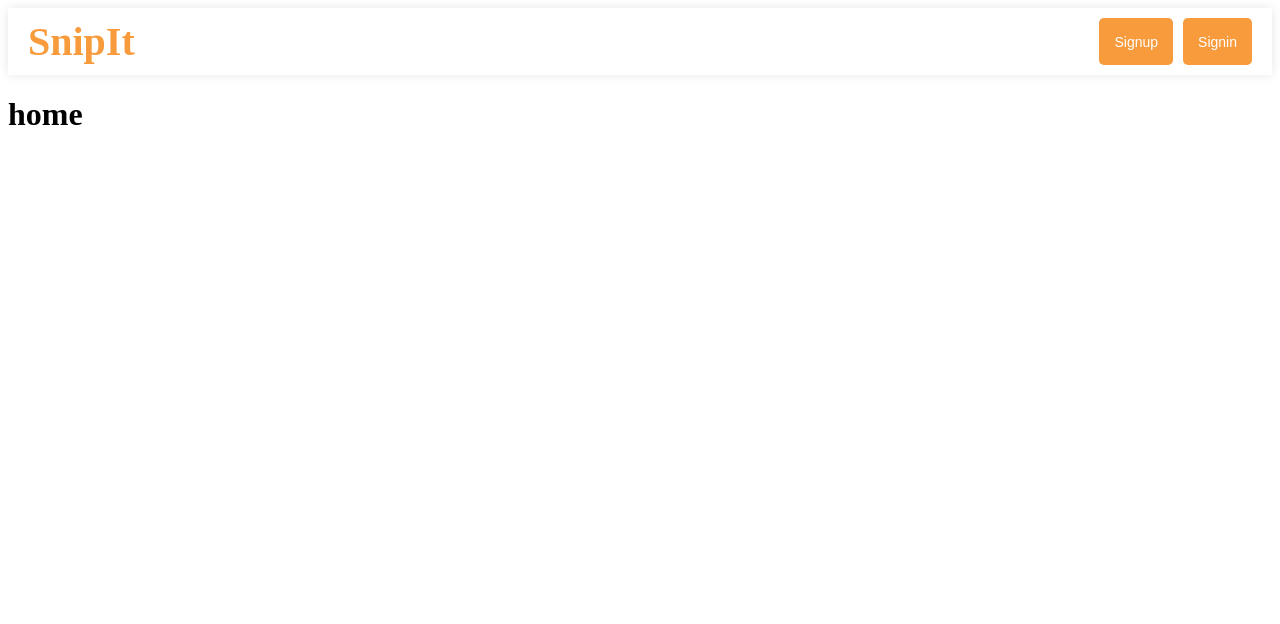
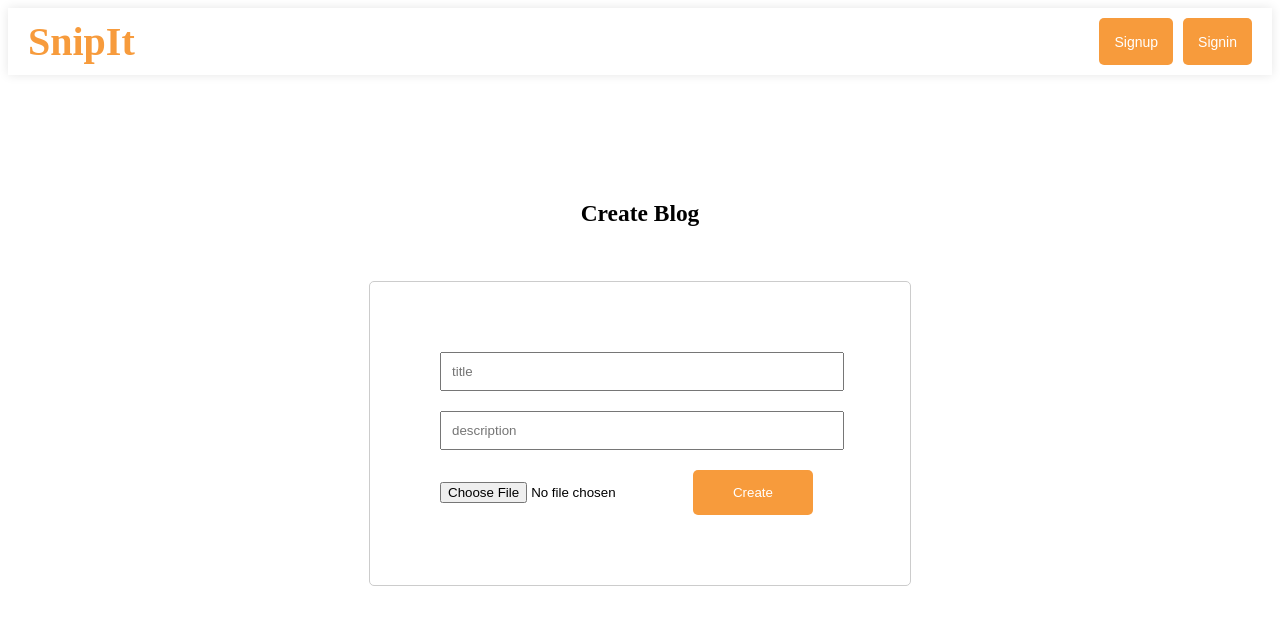
Before and after one commit to Sejal99/BlogSpot, a React (Vite) app in the folder client/my-vite-project/: page /home in a window 1280 px wide. Shown: the top 624 px of the page. Built offline with nearby package versions, Linux system fonts and the light colour scheme.

Commit message:
cookies implemented

```diff
--- a/client/my-vite-project/package.json
+++ b/client/my-vite-project/package.json
@@ -11,6 +11,7 @@
   },
   "dependencies": {
     "@types/js-cookie": "^3.0.6",
+    "js-cookie": "^3.0.5",
     "react": "^18.2.0",
     "react-dom": "^18.2.0",
     "react-router-dom": "^6.21.1"
--- a/client/my-vite-project/src/Components/Home.tsx
+++ b/client/my-vite-project/src/Components/Home.tsx
@@ -1,9 +1,55 @@
+import { useState } from "react";
 
 
 const Home = () => {
+  const [title, setTitle] = useState('');
+  const [desc, setDesc] = useState('');
+
   return (
     <div>
-      <h1>home</h1>
+       <div
+        style={{
+          paddingTop: '70px',
+          marginBottom: '10px',
+          textAlign: 'center',
+          fontSize:35
+        }}
+      >
+        <h6>Create Blog</h6>
+        </div>
+        <div style={{ display: 'flex', justifyContent: 'center' }}>
+        <div style={{ width: '400px', padding: '70px', border: '1px solid #ccc', borderRadius: '5px' ,}}>
+        <input
+            type="text"
+            onChange={(event) => setTitle(event.target.value)}
+            placeholder="title"
+            style={{ width: '95%', padding: '10px', marginBottom: '20px' }}
+          />
+          <input
+            type="text"
+            onChange={(event) => setDesc(event.target.value)}
+            placeholder="description"
+            style={{ width: '95%', padding: '10px', marginBottom: '20px' }}
+          />
+         <input type="file" id="folder" />
+          <button
+            style={{
+              width: '30%',
+              padding: '15px',
+              borderRadius: '5px',
+              backgroundColor: '#f79b3c',
+              border: 'none',
+              color: 'white',
+              cursor: 'pointer',
+
+
+            }}
+
+          >
+            Create
+          </button>
+        </div>
+      </div>
     </div>
   )
 }
--- a/client/my-vite-project/src/Components/Signin.tsx
+++ b/client/my-vite-project/src/Components/Signin.tsx
@@ -1,15 +1,17 @@
 import  { useState } from 'react';
-
+ import Cookies from 'js-cookie';
+ import { useNavigate } from 'react-router-dom';
 const Signin = () => {
-
+  const navigate = useNavigate();
     const [email, setEmail] = useState('');
     const [password, setPassword] = useState('');
 
 
-  const handleSignup = async () => {
+  const handleSignin = async () => {
      try {
       const response = await fetch('http://localhost:8000/user/signin', {
         method: 'POST',
+        credentials: 'include',
         headers: {
           'Content-Type': 'application/json',
         },
@@ -24,7 +26,13 @@ const Signin = () => {
       if (response.ok) {
         const data = await response.json();
         console.log('User signedin successfully:', data);
-        window.location.href = '/home';
+        const token = Cookies.get('token');
+        console.log('kkkkkkkkkkkkkkkkkkk',token);
+
+        if (token) {
+          navigate('/home');
+        }
+
       } else {
         const errorData = await response.json();
         console.error('Error creating user:', errorData.error);
@@ -73,7 +81,7 @@ const Signin = () => {
 
 
             }}
-            onClick={handleSignup}
+            onClick={handleSignin}
           >
             Signin
           </button>
```
Also changed, not shown: 2 other files (tests, documents, lock files or other folders).
